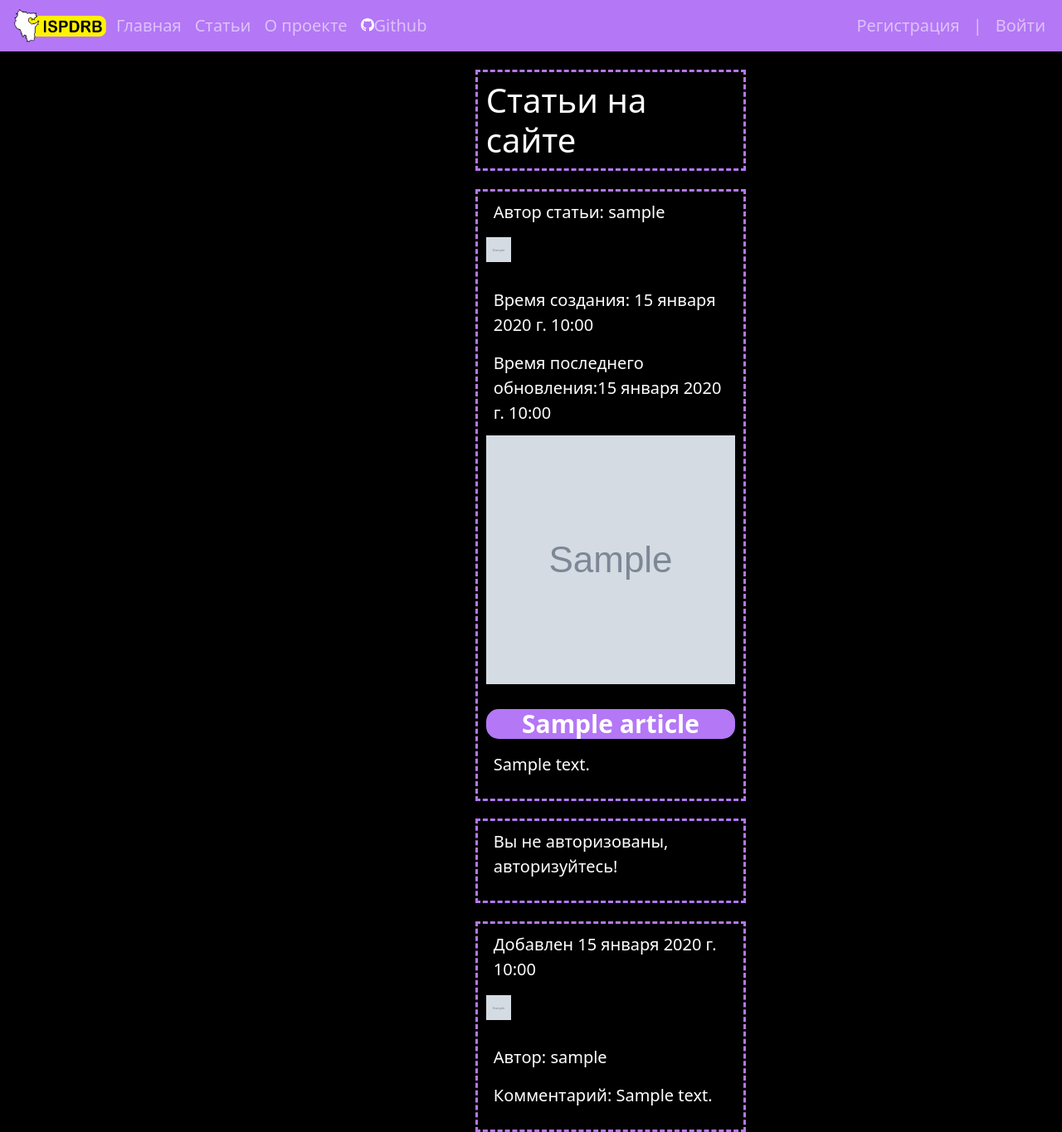
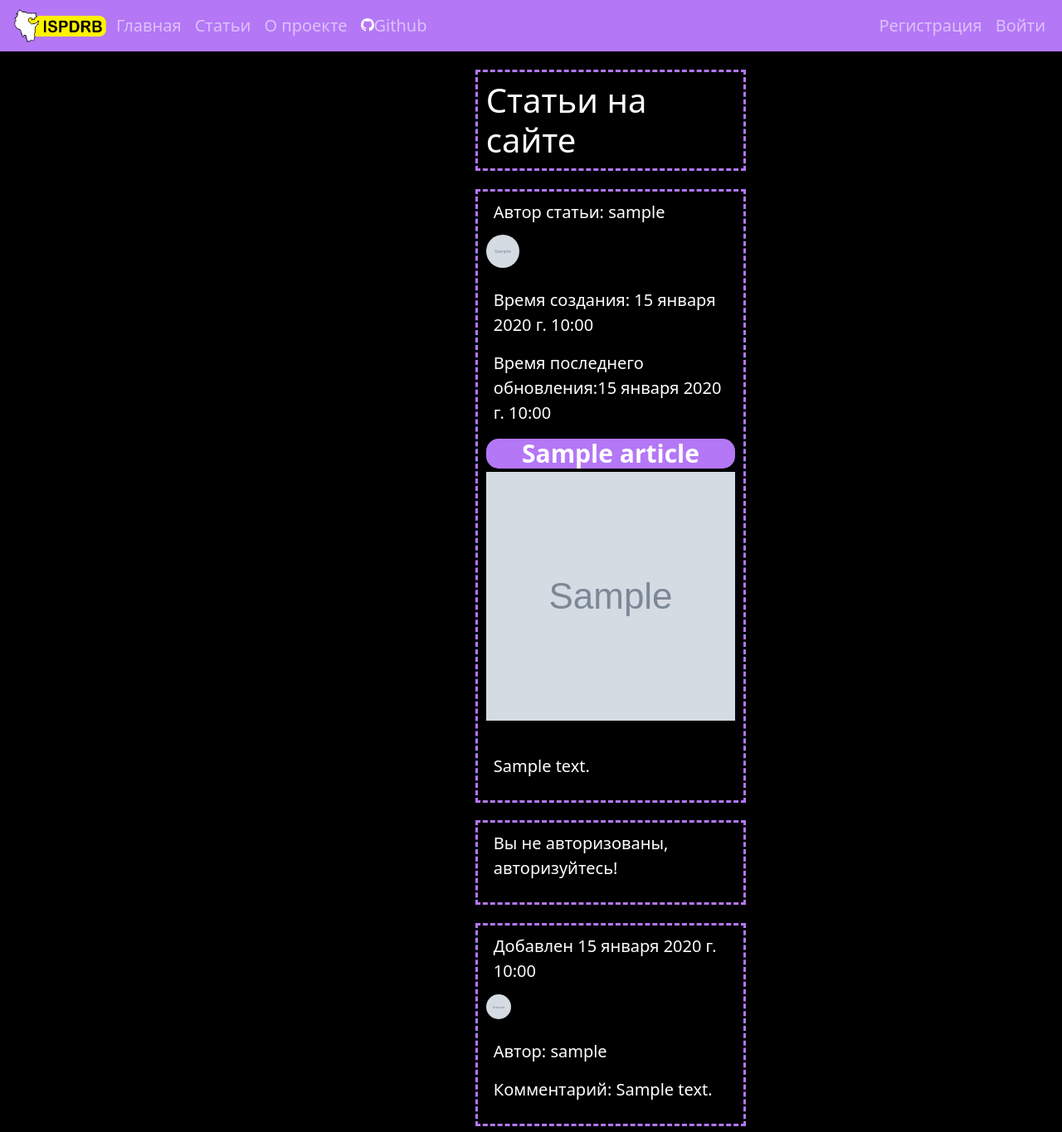
Before and after one commit to EmiMathesi/ISPDRB, a Django app: page /articles/1/ in a window 1280 px wide. Shown: the whole page at 83% size. Run offline with Django 4.2, Linux system fonts and the light colour scheme; tables that the repository leaves empty hold one stand-in row (values such as "Sample post"); grey boxes marked "Sample" are stand-in pictures; parts of the project's set-up code (start-up, migrations or seed data) failed here and were passed over; some libraries are stand-ins or nearby versions.

Commit message:
Работа с дизайном сайта

```diff
--- a/ISPDRB/djeym/templates/djeym/includes/ymaps_front.html
+++ b/ISPDRB/djeym/templates/djeym/includes/ymaps_front.html
@@ -21,7 +21,7 @@
     djeymCSRFToken = '{{ csrf_token }}',
     djeymLanguageCode = '{{ language_code }}',
     djeymWidthMap = '{{ width_map_front }}',
-    djeymHeightMap = '{{ height_map_front }}',
+    djeymHeightMap = '95vh',
     djeymBalloonMinHeight = {% if load_indicator %}{{ load_indicator_size }} + 40{% else %}60{% endif %};
 </script>
 {% djeym_load_api_ymaps language_code %}
--- a/ISPDRB/main/static/main/css/main.css
+++ b/ISPDRB/main/static/main/css/main.css
@@ -1,7 +1,17 @@
+*{
+    margin: 0;
+    padding: 0;
+}
+
+.navbar{
+    background-color: #b477f6;
+    height: 5%;
+    font-size: 20px;
+}
+
 body{
     background: black;
     color:white;
-    font-size: 20px;
 }
 
 #site-logo{
@@ -13,10 +23,32 @@ body{
         margin-top: -5px;
 }
 
-.map{
-  position: fixed;
-  width: 10%;
-  height: 10%;
+.avatar{
+    border-radius: 100px;
+}
+
+.open-panel-button {
+    background-color: #e53935;
+    border: none;
+    color: white;
+    width: 50%;
+    height: 5vh;
+    float:left;
+}
+
+.add-marker-button {
+    background-color: #43a047;
+    border: none;
+    color: white;
+    width: 50%;
+    height: 5vh;
+    float:left;
+}
+
+.djeym-button-bar {
+    font-family: Roboto, sans-serif !important;
+    font-size: 16px;
+    display: none;
 }
 
 #articles-category{
--- a/ISPDRB/main/static/main/js/map.js
+++ b/ISPDRB/main/static/main/js/map.js
@@ -1,6 +1,6 @@
 ymaps.ready(init);
 
-let center = [48.8866527839977,2.34310679732974];
+let center = [53.69195420377278,56.07991933636418];
 
 function init() {
 	let map = new ymaps.Map('map', {
@@ -8,11 +8,11 @@ function init() {
 		zoom: 17
 	});
 
-//    map.controls.remove('geolocationControl'); // удаляем геолокацию
-//    map.controls.remove('searchControl'); // удаляем поиск
-//    map.controls.remove('trafficControl'); // удаляем контроль трафика
-//    map.controls.remove('typeSelector'); // удаляем тип
-//    map.controls.remove('fullscreenControl'); // удаляем кнопку перехода в полноэкранный режим
-//    map.controls.remove('zoomControl'); // удаляем контрол зуммирования
-//    map.controls.remove('rulerControl'); // удаляем контрол правил
+    map.controls.remove('geolocationControl'); // удаляем геолокацию
+    map.controls.remove('searchControl'); // удаляем поиск
+    map.controls.remove('trafficControl'); // удаляем контроль трафика
+    map.controls.remove('typeSelector'); // удаляем тип
+    map.controls.remove('fullscreenControl'); // удаляем кнопку перехода в полноэкранный режим
+    map.controls.remove('zoomControl'); // удаляем контрол зуммирования
+    map.controls.remove('rulerControl'); // удаляем контрол правил
 }
--- a/ISPDRB/main/templates/main/article_detail.html
+++ b/ISPDRB/main/templates/main/article_detail.html
@@ -3,27 +3,28 @@
 {% load i18n static djeymtags %}
 
 {% block body  %}
+
 <div id="articles-main">
+
     <h1 class="about-block">Статьи на сайте</h1>
+
+    <!--Статья-->
     <div class="about-block">
         <p>Автор статьи: {{posts.autor }}</p>
         {% if posts.autor.profile.avatar %}
-    <a href="{% url 'profile' posts.autor.id %}">    <img src="{{ posts.autor.profile.avatar.url }}" height=30 width=30><br><br></a>
+        <a  href="{% url 'profile' posts.autor.id %}">    <img class="avatar" src="{{ posts.autor.profile.avatar.url }}" height=40 width=40><br><br></a>
         {% else %}
-    <img src="{% static 'main/img/defaut_avatar.png' %}" height=30 width=30 ><br><br>
+        <img class="avatar" src="{% static 'main/img/defaut_avatar.png' %}" height=40 width=40 ><br><br>
         {% endif %}
         <p>Время создания: {{posts.time_create }}</p>
         <p>Время последнего обновления:{{posts.time_update}}</p>
+        <h1>{{posts.title}}</h1>
         <img src="{{ posts.photo.url }}" height=300 width=300><br><br>
-    <h1>{{posts.title}}</h1>
         <p>{{posts.content|linebreaks}}</p>
-
-    <div id="djeym-app" class="map"></div>
-    <script type="text/javascript" src="{% static "djeym/js/jquery.min.js" %}"></script>
-    <script src="{% static "djeym/js/jquery-regex.min.js" %}"></script>
-    {% djeym_yandex_map slug='karta' lang=request.LANGUAGE_CODE %}
+        <!--    <div id="map" style="width: 100wh; height: 200px;"></div>-->
     </div>
 
+    <!--Форма для отправки комментария-->
     <div class="about-block">
         {% if request.user.is_authenticated %}
         <form method="POST" enctype="multipart/form-data">
@@ -39,17 +40,19 @@
         {% endif %}
     </div>
 
+    <!--Комментарии-->
     {% for c in comments %}
     <div class="about-block">
         <p>Добавлен {{ c.time_create }}</p>
         {% if c.autor.profile.avatar %}
-    <a href="{% url 'profile' c.autor.id %}">    <img src="{{ c.autor.profile.avatar.url }}" height=30 width=30><br><br></a>
+        <a href="{% url 'profile' c.autor.id %}"><img class="avatar" src="{{ c.autor.profile.avatar.url }}" height=30 width=30><br><br></a>
         {% else %}
-    <img src="{% static 'main/img/defaut_avatar.png' %}" height=30 width=30 ><br><br>
+        <img class="avatar" src="{% static 'main/img/defaut_avatar.png' %}" height=30 width=30 ><br><br>
         {% endif %}
         <p>Автор: {{ c.autor }}</p>
         <p>Комментарий: {{ c.content }}</p>
     </div>
     {% endfor %}
+
 </div>
 {% endblock  %}
--- a/ISPDRB/main/templates/main/base.html
+++ b/ISPDRB/main/templates/main/base.html
@@ -1,24 +1,31 @@
 <!doctype html>
 {% load static %}
 <html lang="en">
+
 <head>
-    <script src="https://api-maps.yandex.ru/2.1/?apikey=d9a8c10f-548c-4cec-a892-5b5de4d35325&lang=ru_RU" type="text/javascript"></script>
+      <meta charset="utf-8">
+
+
+      <meta http-equiv="X-UA-Compatible" content="IE=edge">
+      <meta name="viewport" content="width=device-width, initial-scale=1, maximum-scale=1, user-scalable=no, minimal-ui">
+      <link href="https://fonts.googleapis.com/css?family=Roboto:100,300,400,500,700,900" rel="stylesheet">
+      <link href="https://cdn.jsdelivr.net/npm/@mdi/font@5.x/css/materialdesignicons.min.css" rel="stylesheet">
+
+      <meta name="viewport" content="width=device-width, user-scalable=no, initial-scale=1.0, maximum-scale=1.0, minimum-scale=1.0">
+      <meta http-equiv="X-UA-Compatible" content="ie=edge">
+      <link rel="stylesheet" href="https://cdn.jsdelivr.net/npm/bootstrap@5.2.3/dist/css/bootstrap.min.css">
+
+      <link rel="icon" href="{% static 'main/img/favicon.ico' %}"/>
       <script type="text/javascript" src={% static "main/js/map.js" %}></script>
-   <link rel="icon" href="{% static 'main/img/favicon.ico' %}"/>
-    <meta charset="UTF-8">
-    <meta name="viewport"
-          content="width=device-width, user-scalable=no, initial-scale=1.0, maximum-scale=1.0, minimum-scale=1.0">
-    <meta http-equiv="X-UA-Compatible" content="ie=edge">
       <title>{% block title %} {{ title }} {% endblock  %}</title>
-    <link rel="stylesheet" href="https://cdn.jsdelivr.net/npm/bootstrap@5.2.3/dist/css/bootstrap.min.css">
+      <!--    <script src="https://api-maps.yandex.ru/2.1/?apikey=d9a8c10f-548c-4cec-a892-5b5de4d35325&lang=ru_RU" type="text/javascript"></script>-->
       <link rel = "stylesheet" href="{% static 'main/css/main.css' %}">
 </head>
+
 <body>
-<nav class="navbar navbar-dark navbar-expand-lg" style="background-color: #b477f6;">
+  <nav class="navbar navbar-dark navbar-expand-lg">
     <div class="container-fluid">
-    <a class="nav-link" aria-current="page" href="{% url 'main' %}">
-    <img id="site-logo" src="{% static 'main/img/Logo.png'%}">
-    </a>
+      <a class="nav-link" aria-current="page" href="{% url 'main' %}"><img id="site-logo" src="{% static 'main/img/Logo.png'%}"></a>
       <button class="navbar-toggler" type="button" data-bs-toggle="collapse" data-bs-target="#navbarSupportedContent" aria-controls="navbarSupportedContent" aria-expanded="false" aria-label="Toggle navigation">
       <span class="navbar-toggler-icon"></span>
       </button>
@@ -38,10 +45,11 @@
         <ul class="nav navbar-nav ms-auto  mb-2 mb-lg-0">
           {% if request.user.is_authenticated %}
             {% if user.profile.avatar %}
-        <li class="nav-item"><a class="nav-link" aria-current="page" href="{% url 'profile' user.profile.id %}"> <img src="{{ user.profile.avatar.url }}" height=35 width=35> </a></li>
+            <li class="nav-item"><a class="nav-link" aria-current="page" href="{% url 'profile' user.profile.id %}"> <img class="avatar" src="{{ user.profile.avatar.url }}" height=35 width=35> </a></li>
             {% else %}
-        <li class="nav-item"><a class="nav-link" aria-current="page" href="{% url 'profile' user.profile.id %}"> <img src="{% static 'main/img/defaut_avatar.png' %}" height=35 width=35> </a></li>
+            <li class="nav-item"><a class="nav-link" aria-current="page" href="{% url 'profile' user.profile.id %}"> <img class="avatar" src="{% static 'main/img/defaut_avatar.png' %}" height=35 width=35> </a></li>
             {% endif %}
+
             <li class="nav-item dropdown">
               <a class="nav-link dropdown-toggle" href="#" role="button" data-bs-toggle="dropdown" aria-expanded="false">{{ user.username}}</a>
               <ul class="dropdown-menu">
@@ -49,11 +57,11 @@
                 <li><a class="dropdown-item" href="{% url 'update_profile' %}"> Настройки </a></li>
               </ul>
             </li>
-        <li class="nav-item"><a class="nav-link" aria-current="page" href="#">|</a></li>
+
             <li class="nav-item"><a class="nav-link" aria-current="page" href="{% url 'logout'%}">Выйти</a></li>
+
           {% else %}
             <li class="nav-item"><a class="nav-link" aria-current="page" href="{% url 'register' %}"> Регистрация</a></li>
-        <li class="nav-item"><a class="nav-link" aria-current="page" href="#">|</a></li>
             <li class="nav-item"><a class="nav-link" aria-current="page" href="{% url 'login'%}"> Войти</a></li>
           {% endif %}
         </ul>
--- a/ISPDRB/main/templates/main/profile.html
+++ b/ISPDRB/main/templates/main/profile.html
@@ -6,10 +6,10 @@
 <ul>
     <h1>Профиль</h1>
     {% if profile.avatar %}
-    <img src="{{ profile.avatar.url }}" height=100 width=100><br><br>
+    <img class="avatar" src="{{ profile.avatar.url }}" height=100 width=100><br><br>
 
     {% else %}
-    <img src="{% static 'main/img/defaut_avatar.png' %}" height=100 width=100><br><br>
+    <img class="avatar" src="{% static 'main/img/defaut_avatar.png' %}" height=100 width=100><br><br>
     {% endif %}
     <li>Дата регистрации: {{ profile.user.date_joined }}</li>
     <li>Последний вход: {{ profile.user.last_login }}</li>
--- a/ISPDRB/main/templates/main/update_profile.html
+++ b/ISPDRB/main/templates/main/update_profile.html
@@ -7,9 +7,9 @@
     <ul>
 
         {% if user.profile.avatar %}
-        <img src="{{ user.profile.avatar.url }}" height=100 width=100><br><br>
+        <img class="avatar" src="{{ user.profile.avatar.url }}" height=100 width=100><br><br>
         {% else %}
-        <img src="{% static 'main/img/defaut_avatar.png' %}" height=100 width=100><br><br>
+        <img class="avatar" src="{% static 'main/img/defaut_avatar.png' %}" height=100 width=100><br><br>
         {% endif %}
         <li>Логин: {{ user.username }}</li>
         <li>Имя: {{ user.first_name }}</li>
```
Also changed, not shown: ISPDRB/main/templates/main/articles.html (+7 -5 lines), ISPDRB/main/templates/main/index.html (+11 -36 lines), ISPDRB/djeym/static/djeym/nodymaps/front/js/app.56b637c0.js. Lines whose indentation alone changed are shown as unchanged.
